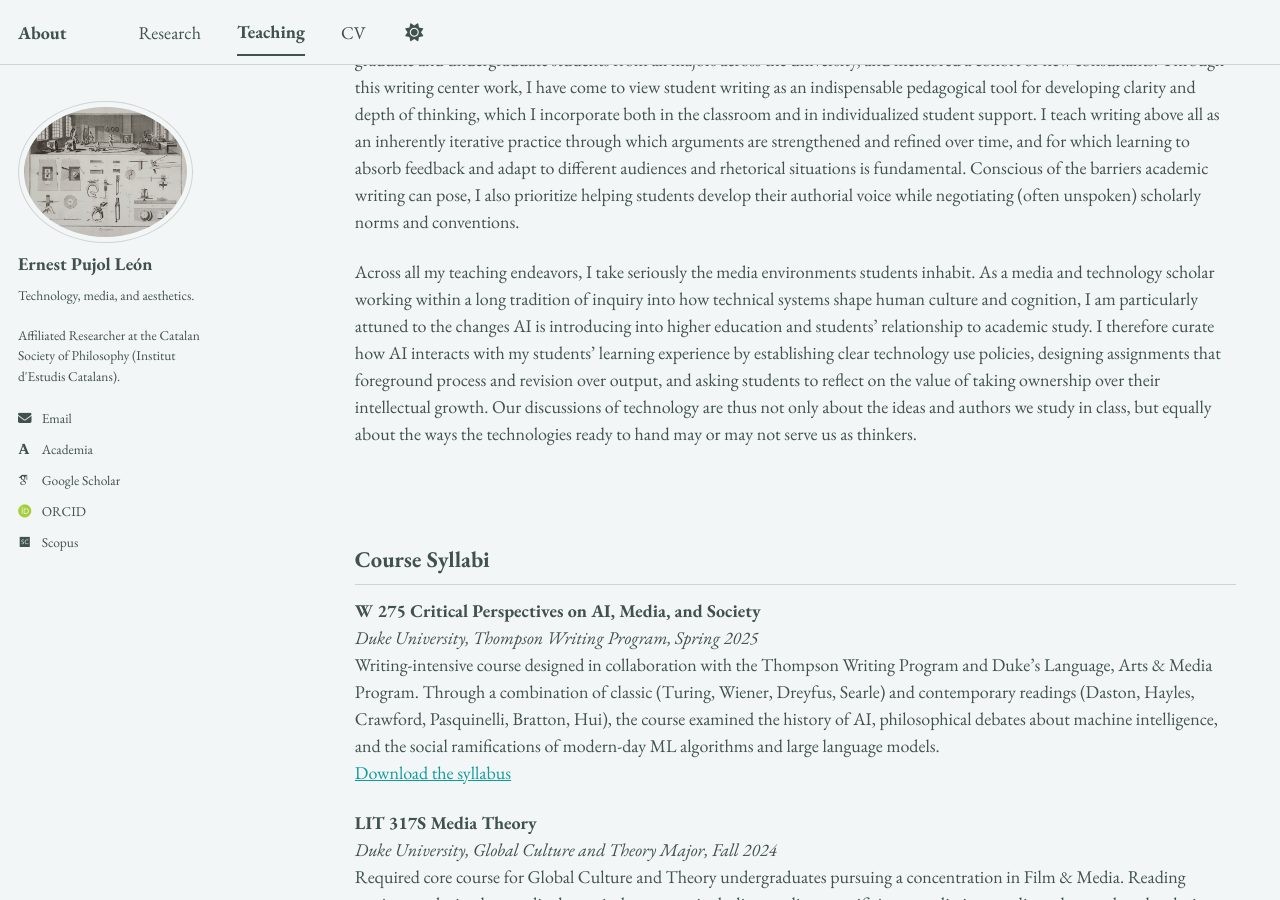
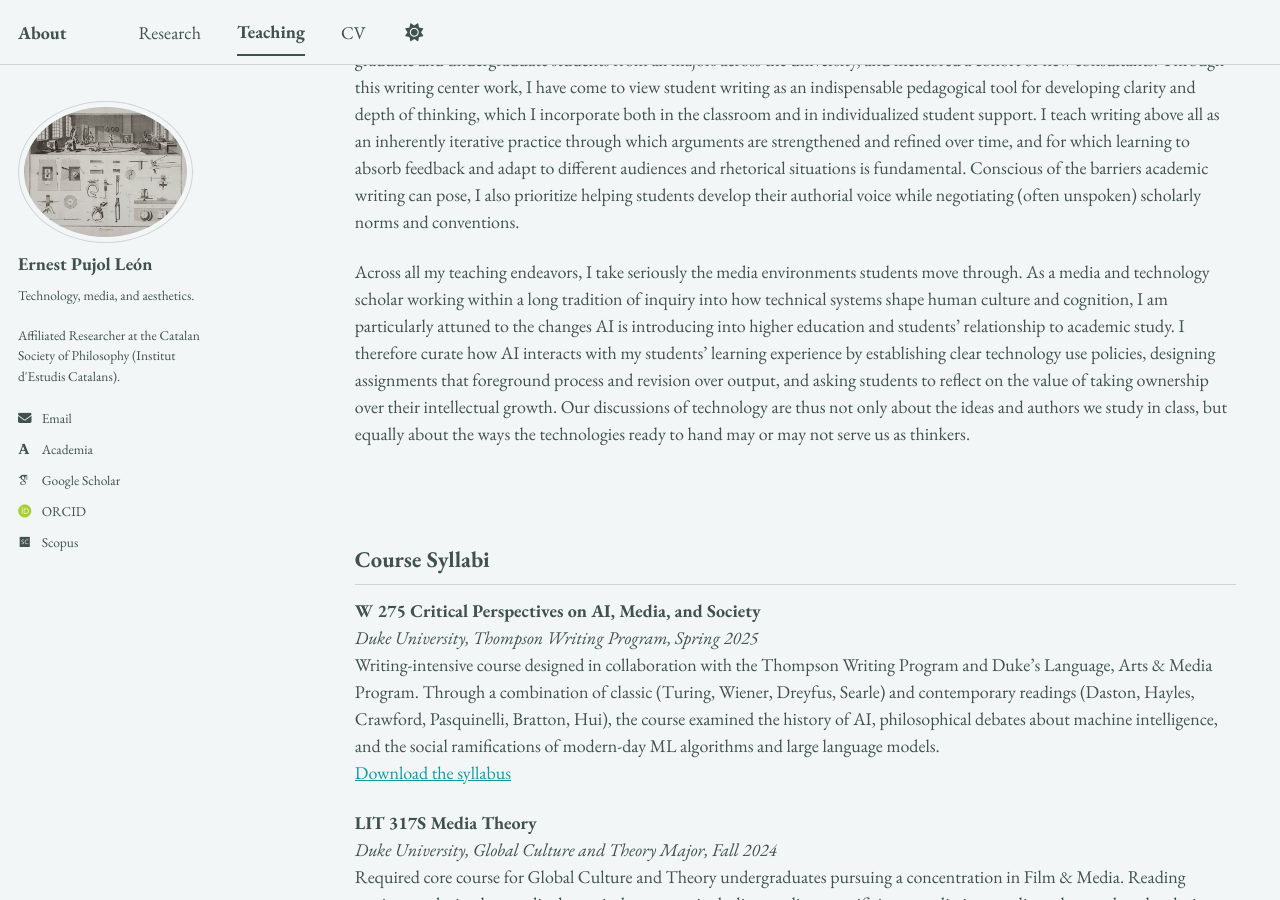
Before and after one commit to epujol90/epujol90.github.io, a Jekyll site: the page built from _pages/teaching.md, in a window 1280 px wide and 900 px high, scrolled down 548 px. Built offline with Jekyll 4.4.1, drawn with Linux system fonts in a browser that asks for light colours; some web fonts are replaced; a script bundle is joined from its source files by our own code; library files that are not in the unit come from our copies.

Commit message:
Update teaching.md

```diff
--- a/_pages/teaching.md
+++ b/_pages/teaching.md
@@ -11,7 +11,7 @@ My teaching experience includes both classroom instruction and writing center pr
 
 Beyond traditional coursework, my teaching is deeply indebted to my writing center experience. During my last two years at Duke, I worked as a writing consultant at the Thompson Writing Studio, where I led over 300 one-on-one consultations with graduate and undergraduate students from all majors across the university, and mentored a cohort of new consultants. Through this writing center work, I have come to view student writing as an indispensable pedagogical tool for developing clarity and depth of thinking, which I incorporate both in the classroom and in individualized student support. I teach writing above all as an inherently iterative practice through which arguments are strengthened and refined over time, and for which learning to absorb feedback and adapt to different audiences and rhetorical situations is fundamental. Conscious of the barriers academic writing can pose, I also prioritize helping students develop their authorial voice while negotiating (often unspoken) scholarly norms and conventions.
 
-Across all my teaching endeavors, I take seriously the media environments students inhabit. As a media and technology scholar working within a long tradition of inquiry into how technical systems shape human culture and cognition, I am particularly attuned to the changes AI is introducing into higher education and students’ relationship to academic study. I therefore curate how AI interacts with my students’ learning experience by establishing clear technology use policies, designing assignments that foreground process and revision over output, and asking students to reflect on the value of taking ownership over their intellectual growth. Our discussions of technology are thus not only about the ideas and authors we study in class, but equally about the ways the technologies ready to hand may or may not serve us as thinkers.
+Across all my teaching endeavors, I take seriously the media environments students move through. As a media and technology scholar working within a long tradition of inquiry into how technical systems shape human culture and cognition, I am particularly attuned to the changes AI is introducing into higher education and students’ relationship to academic study. I therefore curate how AI interacts with my students’ learning experience by establishing clear technology use policies, designing assignments that foreground process and revision over output, and asking students to reflect on the value of taking ownership over their intellectual growth. Our discussions of technology are thus not only about the ideas and authors we study in class, but equally about the ways the technologies ready to hand may or may not serve us as thinkers.
 <br>
 <br>
 <br>
```
